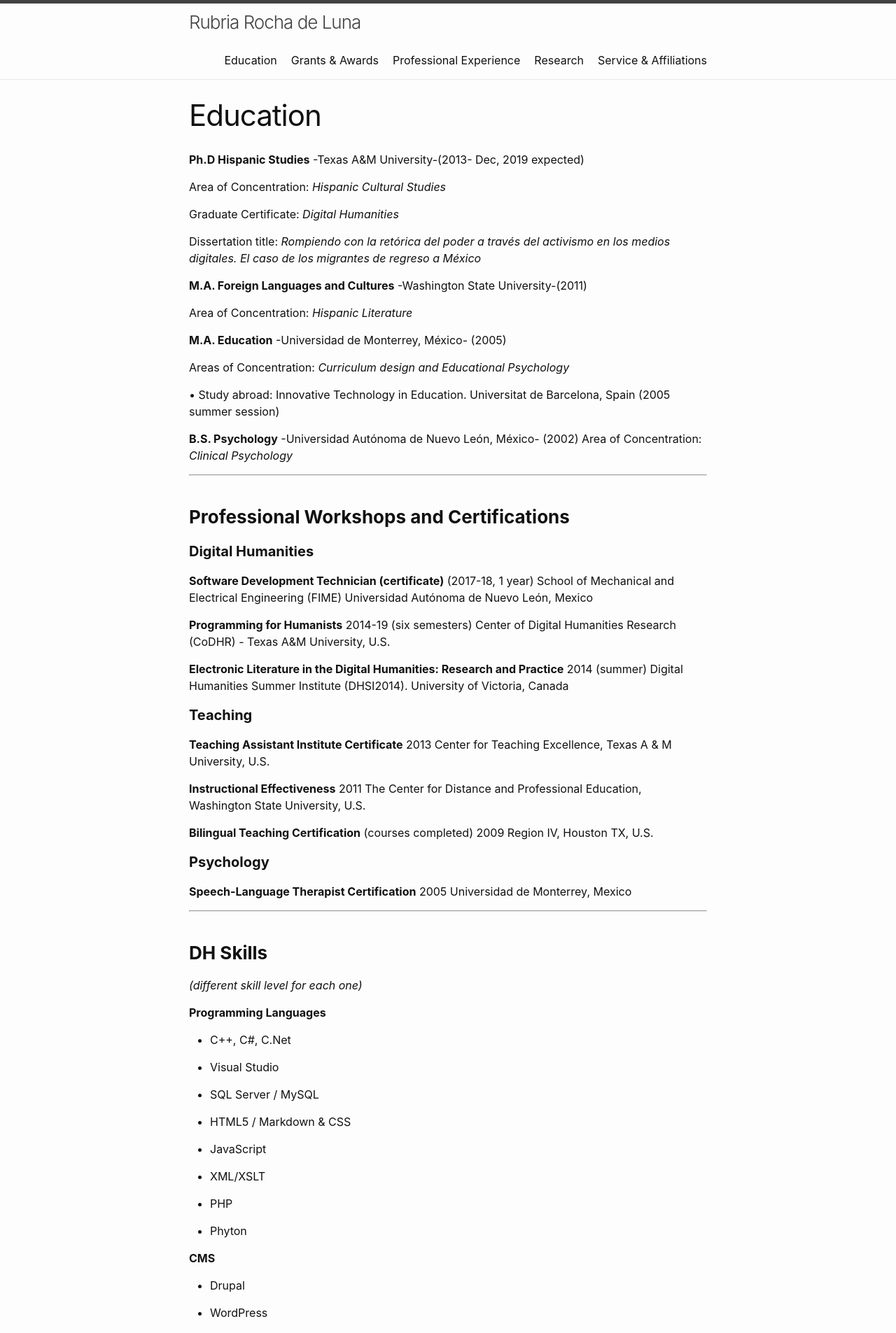
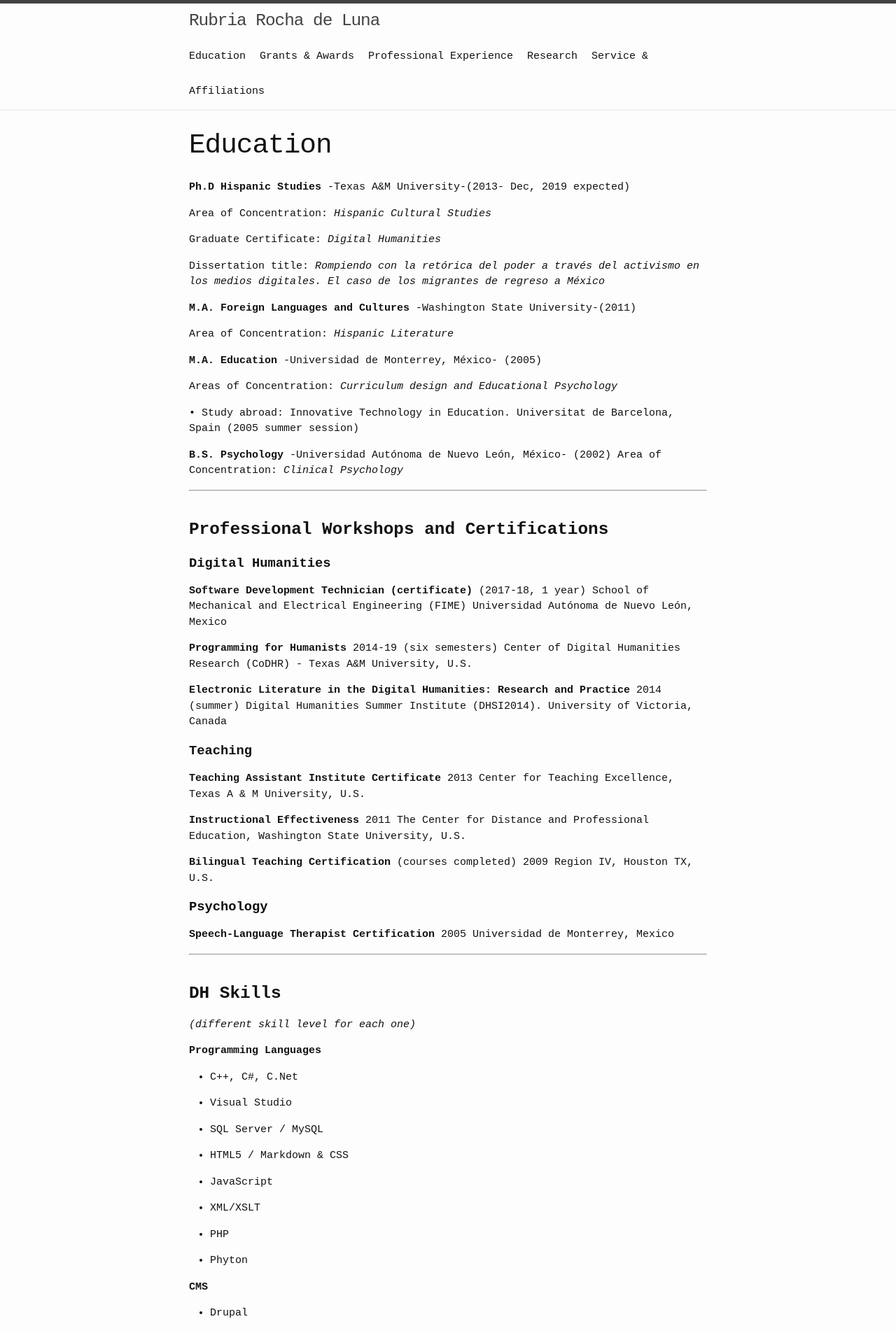
Before and after one commit to RubriaR/rubriarocha, a Jekyll site: the page built from education.md, in a window 1280 px wide. Shown: the top 1905 px of the page at 70% size. Built offline with Jekyll 4.4.1, drawn with Linux system fonts in a browser that asks for light colours.

Commit message:
cambio en el font

```diff
--- a/_sass/minima.scss
+++ b/_sass/minima.scss
@@ -1,9 +1,8 @@
 @charset "utf-8";
 
 // Define defaults for each variable.
-
-$base-font-family: -apple-system, BlinkMacSystemFont, "Segoe UI", Roboto, Helvetica, Arial, sans-serif, "Apple Color Emoji", "Segoe UI Emoji", "Segoe UI Symbol" !default;
-$base-font-size:   16px !default;
+$base-font-family:'Share Tech Mono', monospace;
+$base-font-size:   15px !default;
 $base-font-weight: 400 !default;
 $small-font-size:  $base-font-size * 0.875 !default;
 $base-line-height: 1.5 !default;
--- a/_sass/minima/_base.scss
+++ b/_sass/minima/_base.scss
@@ -1,6 +1,7 @@
 /**
  * Reset some basic elements
  */
+
 body, h1, h2, h3, h4, h5, h6,
 p, blockquote, pre, hr,
 dl, dd, ol, ul, figure {
```
